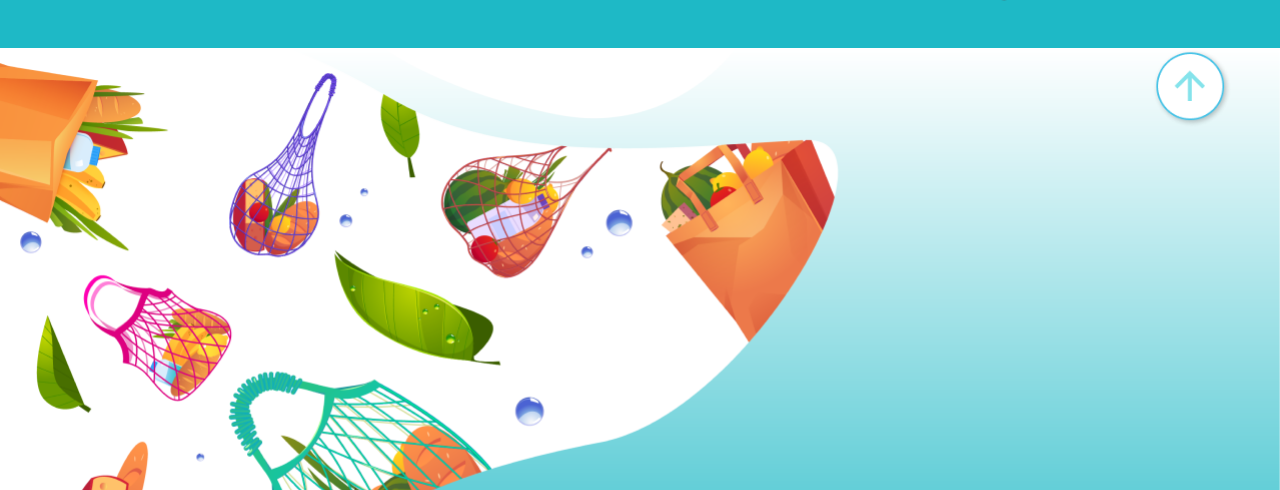
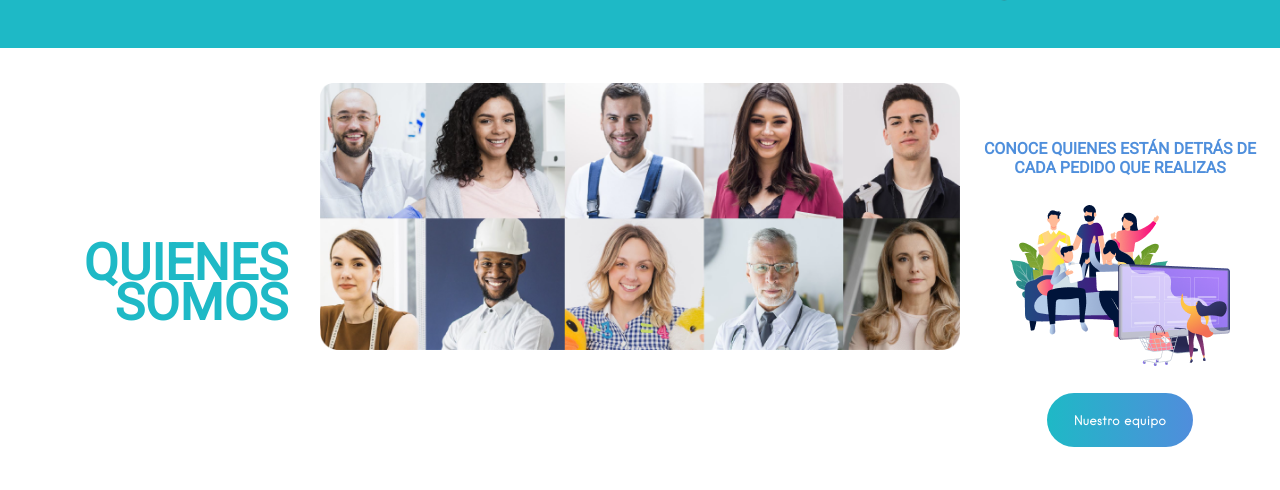
Before and after one commit to psoto-go/1-Prototipo-Blueat, a website: page home.html in a window 1280 px wide. Shown: the part 1704-2194 px from the top of the page. Drawn offline with nearby package versions, Linux system fonts and the light colour scheme.

Commit message:
quienes somos section

```diff
--- a/assets/scss/base/_imports.scss
+++ b/assets/scss/base/_imports.scss
@@ -10,6 +10,7 @@
 @import "../components/navbar";
 @import "../components/fav";
 @import "../components/howBuy";
+@import "../components/team";
 
 // PAGES
 @import "../pages/home";
--- a/assets/scss/base/_variables.scss
+++ b/assets/scss/base/_variables.scss
@@ -8,3 +8,4 @@ $grey-color: #c4c4c4;
 $green: #0f8d98;
 $lightBlue-green: #1eb9c6;
 $grey-bg: rgba(38, 50, 56, 0.6);
+$lightBlue-dark: #4f8fdc;
--- a/assets/scss/components/_footer.scss
+++ b/assets/scss/components/_footer.scss
@@ -42,7 +42,7 @@
     position: absolute;
     width: 26rem;
 
-    margin-left: 71%;
+    margin-left: 70%;
     margin-top: 41%;
     a {
       @extend %links;
--- /dev/null
+++ b/assets/scss/components/_team.scss
@@ -0,0 +1,56 @@
+.we-section {
+  display: grid;
+  grid-template-columns: 25% 50% 25%;
+  width: 100%;
+  height: 470px;
+  align-content: center;
+  justify-content: center;
+  text-align: center;
+
+  .we-title {
+    color: $lightBlue-green;
+    text-transform: uppercase;
+    font-size: 3.15rem;
+    font-weight: 900;
+    text-align: right;
+    line-height: 2.5rem;
+    padding: 10rem 2rem;
+  }
+
+  .we-team {
+    width: 100%;
+  }
+  .we-cta {
+    display: flex;
+    flex-direction: column;
+    align-items: center;
+    padding-top: 3.5rem;
+
+    .we-text {
+      text-transform: uppercase;
+      color: $lightBlue-dark;
+      font-weight: 900;
+      font-size: 1rem;
+    }
+
+    #btnTeam {
+      color: $white-color;
+      font-family: "hanken-book";
+      font-size: 0.8rem;
+      font-weight: 400;
+      background: radial-gradient(
+        100% 1225% at 0% 50%,
+        #1eb9c6 0%,
+        #508ddc 100%
+      );
+      border-radius: 2.5rem;
+      border: none;
+      padding: 1.2rem 1.7rem;
+    }
+
+    img,
+    #btnTeam {
+      margin-top: 1.7rem;
+    }
+  }
+}
--- a/home.html
+++ b/home.html
@@ -267,6 +267,17 @@
       </div>
     </section>
 
+    <!-- Quienes somos -->
+    <section class="we-section">
+      <h2 class="we-title">Quienes <br> somos</h2>
+      <img class="we-team" src="./img/people-collage-design 1.png" alt="BluEat team">
+      <div class="we-cta">
+        <p class="we-text">Conoce quienes están detrás de <br>cada pedido que realizas</p>
+        <img src="./img/Frame.png" alt="work team">
+        <button id="btnTeam">Nuestro equipo</button>
+      </div>
+    </section>
+
     <!---------- footer ------------->
     <footer class="footer-container">
       <img class="blueat-logo-2" src="img/BLUEAT-white.png" alt="" />
```
Also changed, not shown: assets/scss/mediaQuery/_query.scss (+6 -3 lines), assets/css/style.css, img/Frame.png (added), img/people-collage-design 1.png (added), 1 other file.
